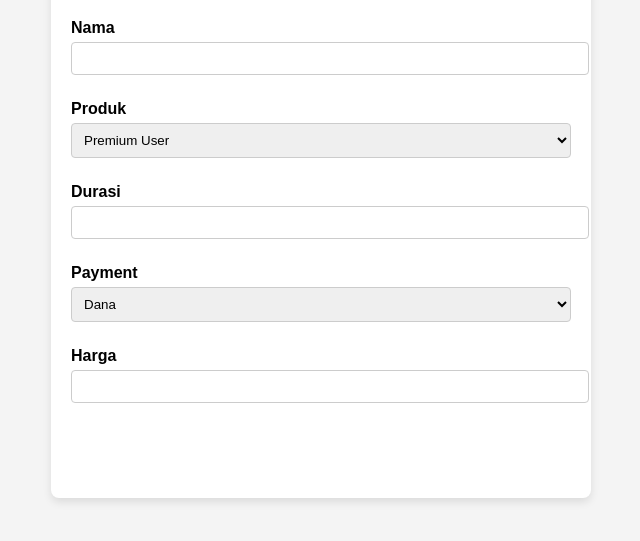
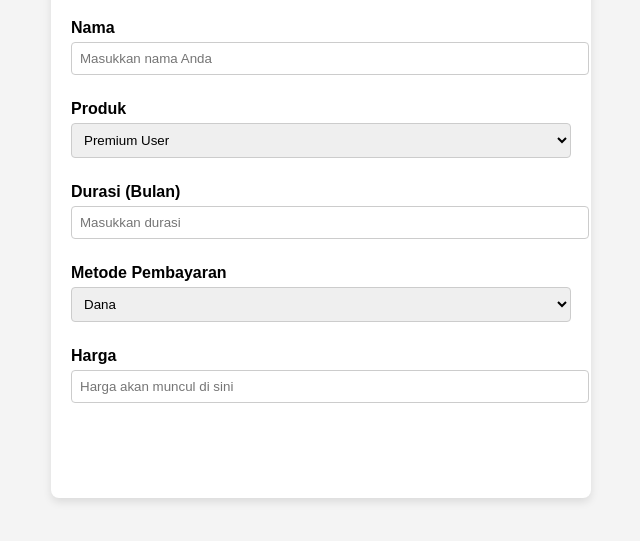
Before and after one commit to Babasbotz/pbas, a plain HTML site: page index.html in a window 1280 px wide. Shown: the part 131-672 px from the top of the page, without its empty margins (319-959 px from the left). Drawn offline with Linux system fonts and the light colour scheme.

Commit message:
Update index.html

```diff
--- a/index.html
+++ b/index.html
@@ -12,7 +12,7 @@
         <form action="#" method="POST">
             <div class="form-group">
                 <label for="name">Nama</label>
-                <input type="text" id="name" name="name" required>
+                <input type="text" id="name" name="name" required placeholder="Masukkan nama Anda">
             </div>
 
             <div class="form-group">
@@ -24,12 +24,12 @@
             </div>
 
             <div class="form-group">
-                <label for="duration">Durasi</label>
-                <input type="number" id="duration" name="duration" min="1" required>
+                <label for="duration">Durasi (Bulan)</label>
+                <input type="number" id="duration" name="duration" min="1" required placeholder="Masukkan durasi">
             </div>
 
             <div class="form-group">
-                <label for="payment">Payment</label>
+                <label for="payment">Metode Pembayaran</label>
                 <select id="payment" name="payment" required>
                     <option value="dana">Dana</option>
                     <option value="qris">QRIS</option>
@@ -39,7 +39,7 @@
 
             <div class="form-group">
                 <label for="price">Harga</label>
-                <input type="number" id="price" name="price" required readonly>
+                <input type="number" id="price" name="price" required readonly placeholder="Harga akan muncul di sini">
             </div>
 
             <button type="submit" class="save-btn">Simpan</button>
```
